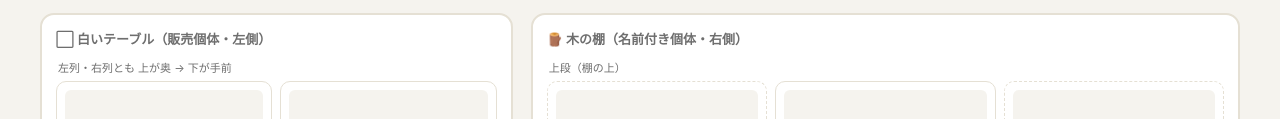
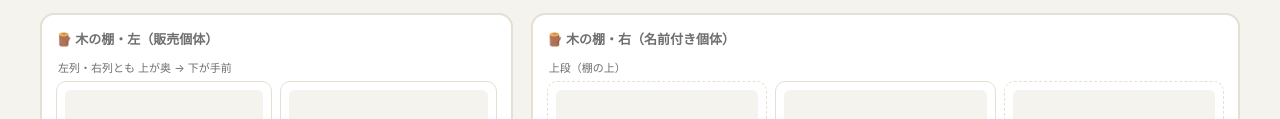
Before and after one commit to chizuhitotsunagi-crypto/leopard-manager, a website: page public/map.html in a window 1280 px wide. Shown: the part 178-297 px from the top of the page. Drawn offline with Linux system fonts and the light colour scheme; no server answers.

Commit message:
配置図：左側も木の棚なので名称を修正（白いテーブル→木の棚・左）

```diff
--- a/public/map.html
+++ b/public/map.html
@@ -79,12 +79,12 @@
 
     <div class="room">
       <div class="zone">
-        <div class="zone-title">⬜ 白いテーブル（販売個体・左側）</div>
+        <div class="zone-title">🪵 木の棚・左（販売個体）</div>
         <div class="zone-row-label">左列・右列とも 上が奥 → 下が手前</div>
         <div class="zone-grid cols2" id="zoneTable"></div>
       </div>
       <div class="zone">
-        <div class="zone-title">🪵 木の棚（名前付き個体・右側）</div>
+        <div class="zone-title">🪵 木の棚・右（名前付き個体）</div>
         <div class="zone-row-label">上段（棚の上）</div>
         <div class="zone-grid cols3" id="zoneBack"></div>
         <div class="zone-row-label">前列（手前）</div>
```
